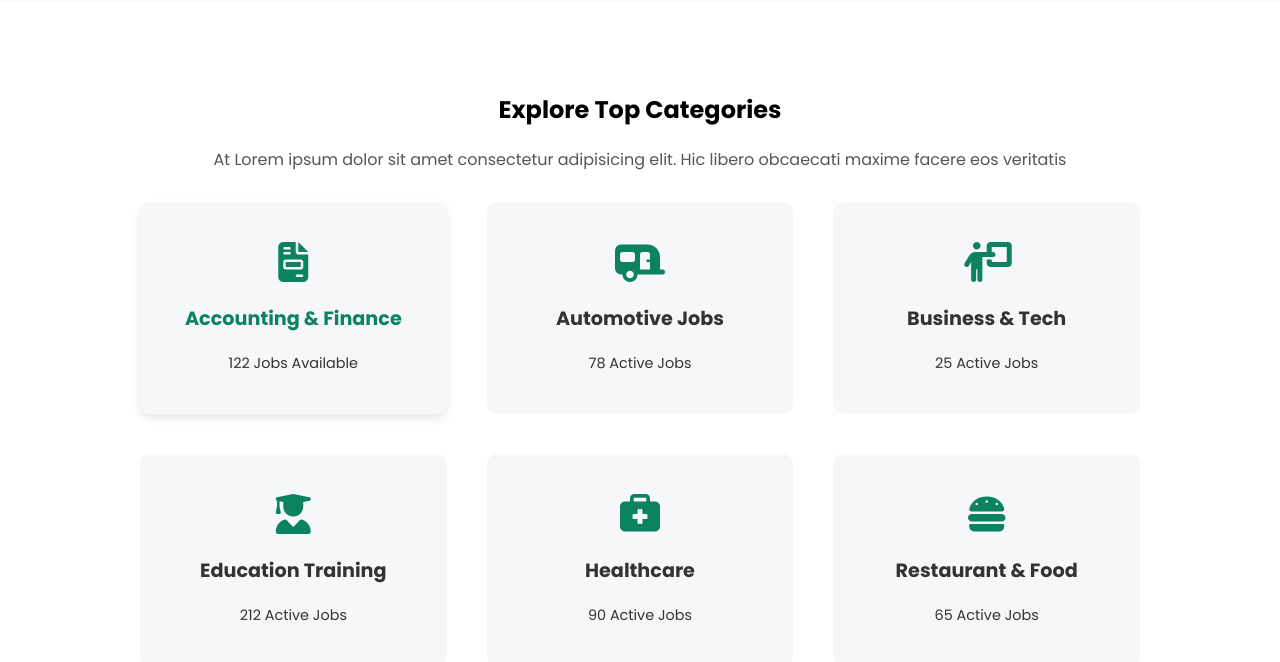
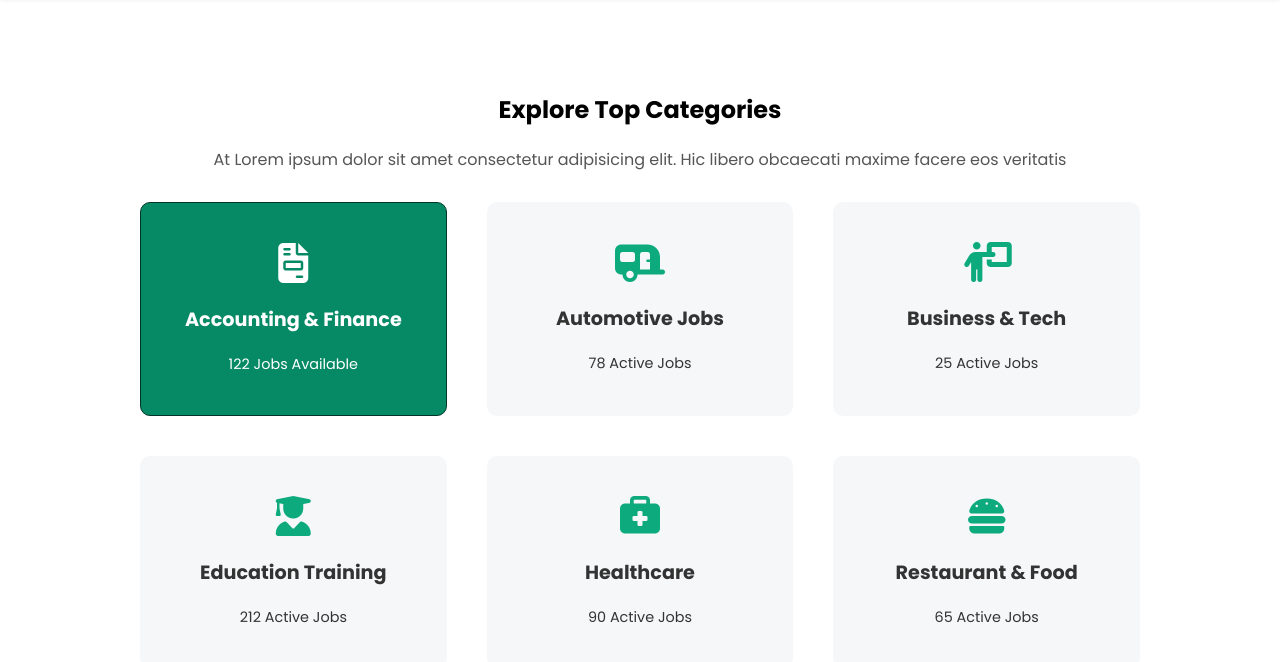
Before and after one commit to kanchankahar23/JobStock, a plain HTML site: page index.html in a window 1280 px wide. In both pictures the pointer is over the element 293 px from the left and 3443 px from the top of the page. Shown: the part 3135-3797 px from the top of the page. Drawn offline with Linux system fonts and the light colour scheme; files whose address does not match are found by name.

Commit message:
refactor CSS styles for improved readability and hover effects

```diff
--- a/style.css
+++ b/style.css
@@ -174,12 +174,15 @@ body {
     padding: 30px 20px;
     text-align: center;
 }
-.feature-heading{
+
+.feature-heading {
     /* margin-top: 10px;s */
 }
-.feature-paragraph{
+
+.feature-paragraph {
     margin-bottom: 40px;
 }
+
 .featured-jobs h2 {
     font-size: 2rem;
     /* margin-bottom: 10px; */
@@ -206,6 +209,7 @@ body {
     transition: box-shadow 0.3s;
     background-color: #fff;
 }
+
 .job-card:hover {
     background-color: #02694c;
     color: #fff;
@@ -224,7 +228,8 @@ body {
     background-color: rgba(255, 255, 255, 0.2);
     color: #fff;
 }
- .quick-apply:hover {
+
+.quick-apply:hover {
     color: #04343a;
     box-shadow: 0 15px 35px 5px #023527;
     transition: all 0.2s ease;
@@ -234,7 +239,7 @@ body {
     display: flex;
     justify-content: space-between;
     align-items: center;
-    margin-top:10px ;
+    margin-top: 10px;
 }
 
 .job-tags {
@@ -502,12 +507,25 @@ body {
 }
 
 .category-card:hover {
-    box-shadow: 0 4px 8px rgba(0, 0, 0, 0.1);
+    border: 1px solid #023527;
+    background-color: #068a65;
+}
+
+.category-card:hover h3 {
+    color: #fff;
+}
+
+.category-card:hover i {
+    color: #fff;
+}
+
+.category-card:hover p {
+    color: #fff;
 }
 
 .category-card i {
     font-size: 40px;
-    color: #0b8260;
+    color: #0caa7d;
 }
 
 .category-card h3 {
@@ -517,14 +535,11 @@ body {
     color: #333333;
 }
 
-.category-card h3:hover {
-    color: #0b8260;
-}
-
 .category-card p {
     color: #333333;
     font-size: 0.9rem;
 }
+
 
 .Choose-you-need {
     text-align: center;
```
